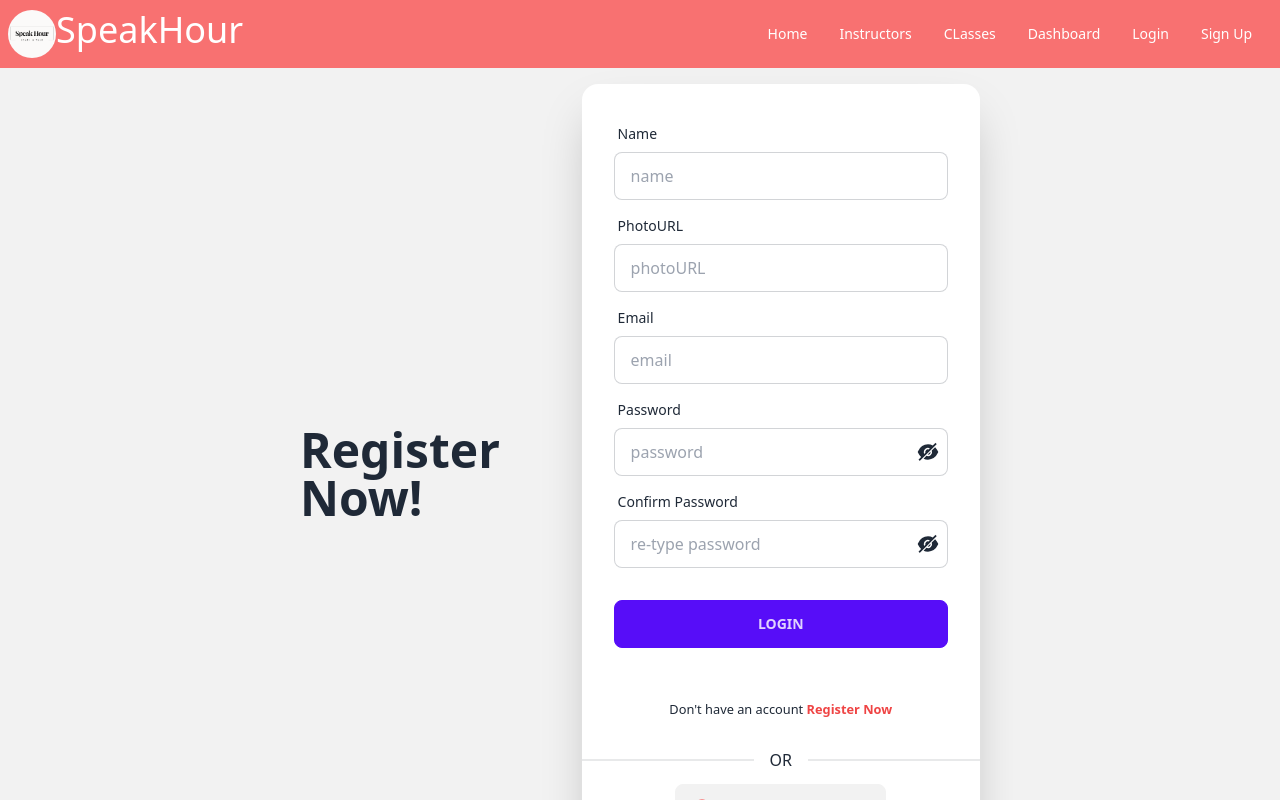
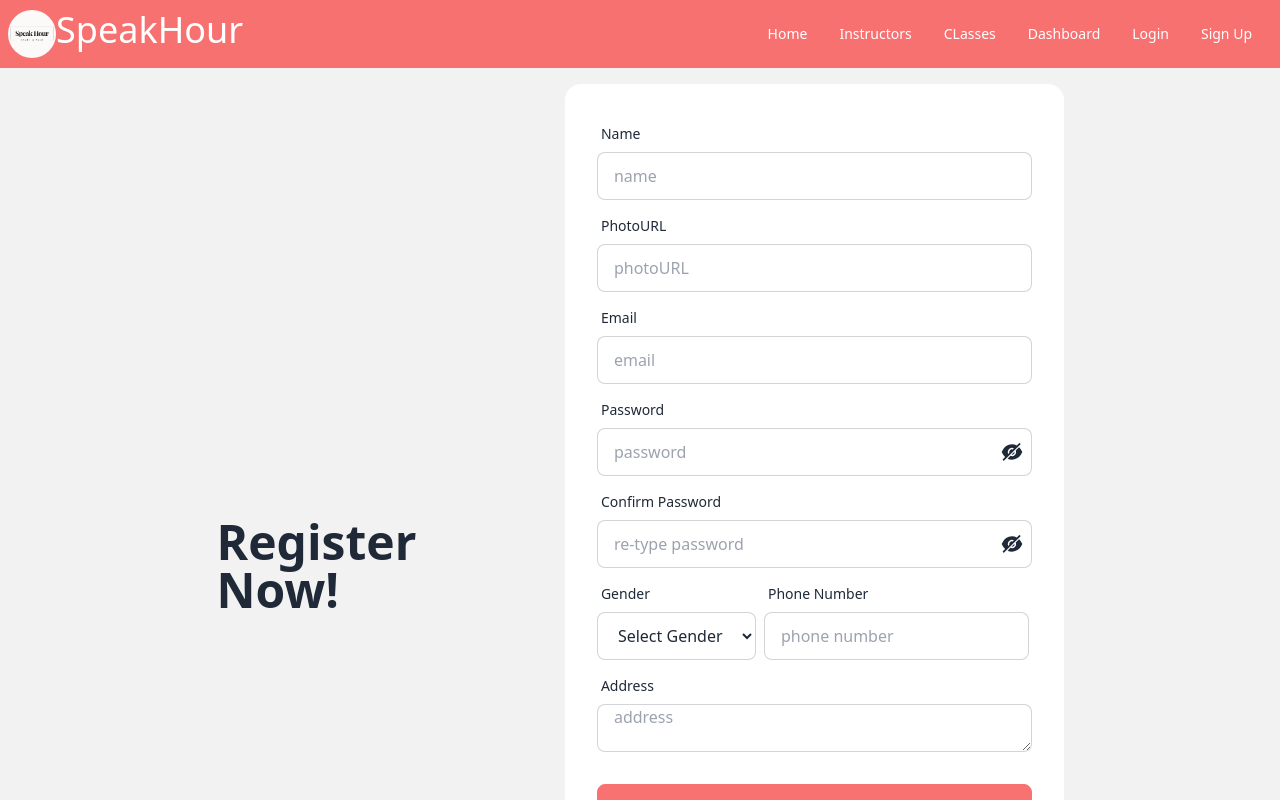
Before and after one commit to forhadislamse/speak-hour-client, a React (Vite) app: page /signup in a window 1280 px wide. Shown: the top 800 px of the page. Built offline with nearby package versions, Linux system fonts and the light colour scheme.

Commit message:
error validation for login and register page

```diff
--- a/src/pages/login/Login.jsx
+++ b/src/pages/login/Login.jsx
@@ -54,7 +54,7 @@ const Login = () => {
                                 {errors.password && <p className="text-red-600">{errors.password.message}</p>}
                             </div>
                             <div className="form-control mt-6">
-                                <input className="btn btn-primary" type="submit" value="Login" />
+                                <input className="btn btn-error" type="submit" value="Login" />
                             </div>
                         </form>
                         <p className="text-center py-4 "><small>Don't have an account <Link to="/signup" className="text-red-500 font-semibold">Register Now</Link></small></p>
--- a/src/pages/signup/SignUp.jsx
+++ b/src/pages/signup/SignUp.jsx
@@ -25,7 +25,7 @@ const SignUp = () => {
                     <div className="text-center lg:text-left w-full md:w-1/2">
                         <h1 className="text-5xl font-bold">Register Now!</h1>
                     </div>
-                    <div className="card w-full md:w-3/4  shadow-2xl bg-base-100">
+                    <div className="card w-full md:w-3/4 bg-base-100">
                         <form onSubmit={handleSubmit(onSubmit)} className="card-body">
                             <div className="form-control">
                                 <label className="label">
@@ -65,13 +65,19 @@ const SignUp = () => {
                                 <div className='flex items-center'>
                                     <input name="password" placeholder="password" className="input input-bordered w-full"
                                         type={showPassword ? 'text' : 'password'}
-                                        {...register('password', { required: 'Password is required' })}
+                                        {...register('password', {
+                                            required: 'Password is required',
+                                            minLength: 6,
+                                            pattern: /(?=.*[A-Z])(?=.*[!@#$&*])/
+                                        })}
                                     />
                                     <span className='-ms-8 text-2xl ' onClick={togglePasswordVisibility}>
                                         {showPassword ? <AiFillEye /> : <AiFillEyeInvisible />}
                                     </span>
                                 </div>
                                 {errors.password && <p className="text-red-600">{errors.password.message}</p>}
+                                {errors.password?.type === 'minLength' && <p className="text-red-600">Password must be 6 characters</p>}
+                                {errors.password?.type === 'pattern' && <p className="text-red-600">Password must have one Uppercase  and one special character.</p>}
                             </div>
                             <div className="form-control">
                                 <label className="label">
@@ -91,13 +97,32 @@ const SignUp = () => {
                                 </div>
                                 {errors.confirmPassword && <p className="text-red-600">{errors.confirmPassword.message}</p>}
                             </div>
+                            <div className='flex gap-2'>
+                                <div className="form-control">
+                                    <label className="label"><span className="label-text">Gender</span></label>
+                                    <select name="gender" placeholder="gender" className="input input-bordered" {...register('gender')}>
+                                        <option value="">Select Gender</option>
+                                        <option value="male">Male</option>
+                                        <option value="female">Female</option>
+                                        <option value="other">Other</option>
+                                    </select>
+                                </div>
+                                <div className="form-control">
+                                    <label className="label"><span className="label-text">Phone Number</span></label>
+                                    <input type="tel" name="phone" className="input input-bordered" placeholder="phone number" {...register('phoneNumber')} />
+                                </div>
 
+                            </div>
+                            <div className="form-control">
+                                <label className="label"><span className="label-text">Address</span></label>
+                                <textarea type="tel" name="address" className="input input-bordered" placeholder="address"  {...register('address')} />
+                            </div>
 
                             <div className="form-control mt-6">
-                                <input className="btn btn-primary" type="submit" value="Login" />
+                                <input className="btn btn-error" type="submit" value="Sign Up" />
                             </div>
                         </form>
-                        <p className="text-center py-4 "><small>Don't have an account <Link to="/signup" className="text-red-500 font-semibold">Register Now</Link></small></p>
+                        <p className="text-center py-4 "><small>Already have an account <Link to="/login" className="text-red-500 font-semibold">Login Now</Link></small></p>
                         <div className='text-center'>
                             <p className="divider">OR</p>
                             <button className=" btn mb-8"><span className='text-xl text-red-400'><AiFillGoogleCircle></AiFillGoogleCircle></span> Login with Google</button>
```
